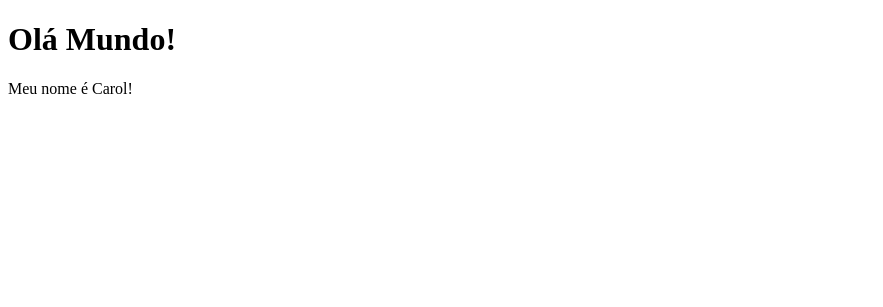
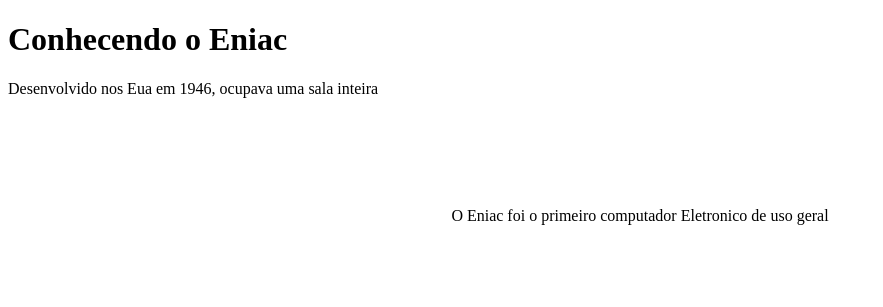
Before and after one commit to carollpmarques/web.3004, a plain HTML site: page index.html in a window 1280 px wide. Shown: the whole page, without its empty margins (0-883 px from the left). Drawn offline with Linux system fonts and the light colour scheme.

Commit message:
Push CSS

```diff
--- /dev/null
+++ b/estilo.css
@@ -0,0 +1,14 @@
+#container{
+    display: flex;
+    justify-content: space-around;
+    margin-top: 30px;
+    padding: 5%;
+}
+.box{
+    width: 300px;
+    background-color: black;
+    color: whitesmoke;
+    padding: 15&;
+    border-radius: 10px;
+    text-align: center;
+}
--- a/index.html
+++ b/index.html
@@ -5,10 +5,19 @@
     <meta charset="UTF-8">
     <meta name="viewport" content="width=device-width, initial-scale=1.0">
     <title>Conhecendo do Eniac</title>
+    <!---vamos linkar o css externo-->
+    <link rel="stylesheet" href="estilo.css" />
+
 </head>
+
 <body>
-<h1>Olá Mundo!</h1>
-<p>Meu nome é Carol!</p>
+    <h1>Conhecendo o Eniac</h1>
+    <p>Desenvolvido nos Eua em 1946, ocupava uma sala inteira</p>
+    <div id="container">
+        <div class="caixa">
+          <p>O Eniac foi o primeiro computador Eletronico de uso geral</p>
+        </div>
+    </div>
 
 </body>
 
```
